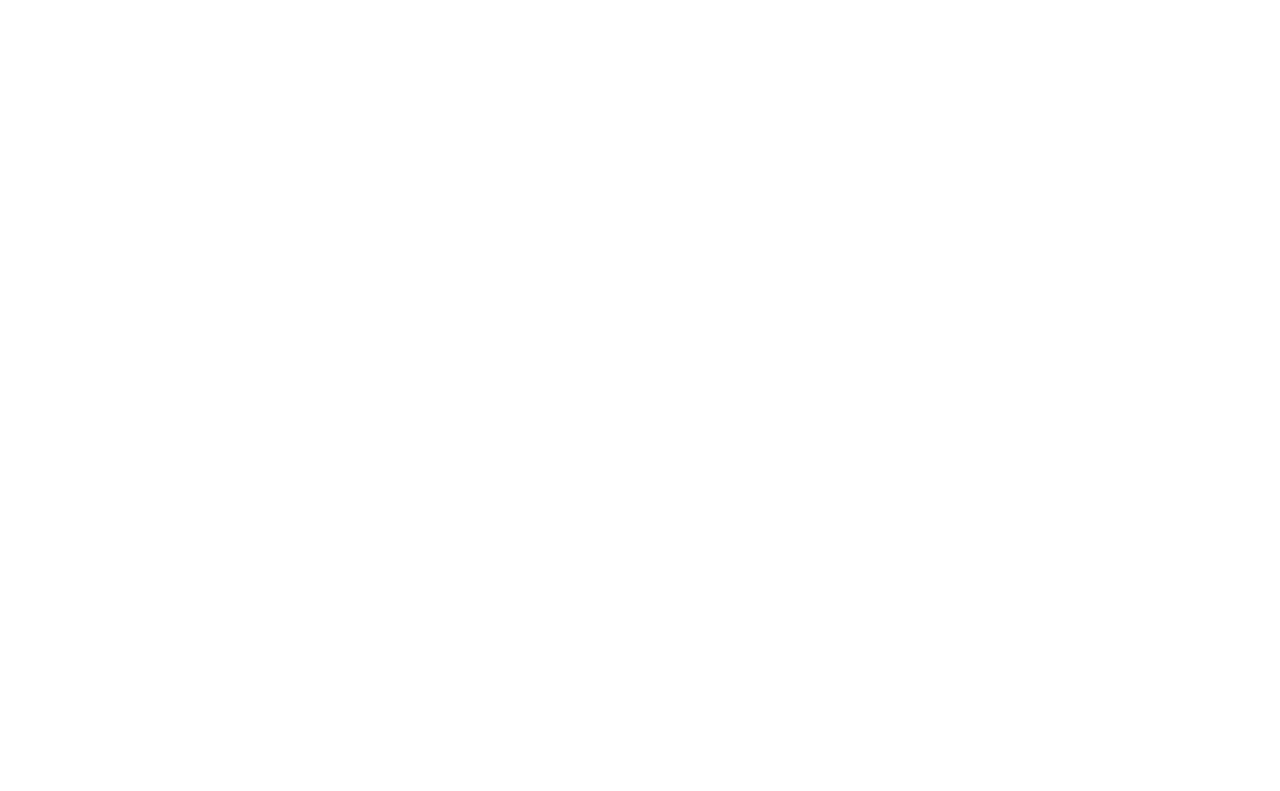
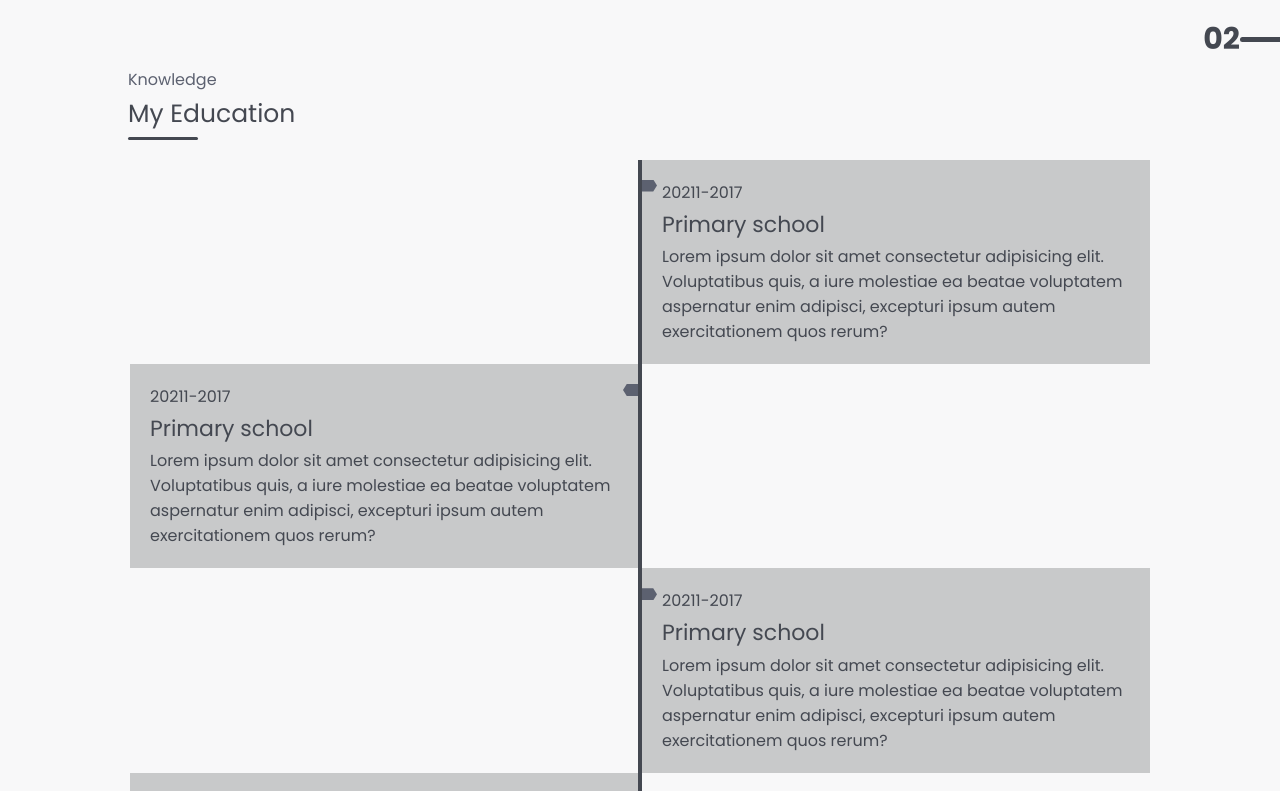
Before and after one commit to nshizi1/portfolio, a React (Create React App) app: page / in a window 1280 px wide. Shown: the part 1320-2111 px from the top of the page. Before the commit the page ends 1307 px from the top, so only its background shows below. Built offline with nearby package versions, Linux system fonts and the light colour scheme.

Commit message:
studies design

```diff
--- a/src/components/Header.jsx
+++ b/src/components/Header.jsx
@@ -13,7 +13,7 @@
         <img src={require("../images/logo.png")} alt="Developer's Logo" />
       </div>
       <nav ref={navRef}>
-        <a onClick={showNavbar} href="#home"><i class="fa-solid fa-house"></i> Home</a>
+        <a onClick={showNavbar} href="#hero"><i class="fa-solid fa-house"></i> Home</a>
         <a onClick={showNavbar} href="#about"><i class="fa-solid fa-user"></i> About</a>
         <a onClick={showNavbar} href="#skills"><i class="fa-solid fa-laptop"></i> Skills</a>
         <a onClick={showNavbar} href="#resume"><i class="fa-solid fa-file"></i> Resume</a>
--- a/src/components/Home.jsx
+++ b/src/components/Home.jsx
@@ -69,6 +69,45 @@
           </div>
         </div>
       </section>
+      <section id="skills">
+        <div className="page">
+          <h3>02</h3>
+          <div className="line"></div>
+        </div>
+        <div className="contents">
+          <div className="title">
+            <p>Knowledge</p>
+            <h2>My Education</h2>
+            <div className="line"></div>
+          </div>
+          <div className="cards">
+            <div className="card">
+              <div className="shape"></div>
+              <p className="time">20211-2017</p>
+              <p className="school">Primary school</p>
+              <p className="desc">Lorem ipsum dolor sit amet consectetur adipisicing elit. Voluptatibus quis, a iure molestiae ea beatae voluptatem aspernatur enim adipisci, excepturi ipsum autem exercitationem quos rerum?</p>
+            </div>
+            <div className="card">
+              <div className="shape"></div>
+              <p className="time">20211-2017</p>
+              <p className="school">Primary school</p>
+              <p className="desc">Lorem ipsum dolor sit amet consectetur adipisicing elit. Voluptatibus quis, a iure molestiae ea beatae voluptatem aspernatur enim adipisci, excepturi ipsum autem exercitationem quos rerum?</p>
+            </div>
+            <div className="card">
+              <div className="shape"></div>
+              <p className="time">20211-2017</p>
+              <p className="school">Primary school</p>
+              <p className="desc">Lorem ipsum dolor sit amet consectetur adipisicing elit. Voluptatibus quis, a iure molestiae ea beatae voluptatem aspernatur enim adipisci, excepturi ipsum autem exercitationem quos rerum?</p>
+            </div>
+            <div className="card">
+              <div className="shape"></div>
+              <p className="time">20211-2017</p>
+              <p className="school">Primary school</p>
+              <p className="desc">Lorem ipsum dolor sit amet consectetur adipisicing elit. Voluptatibus quis, a iure molestiae ea beatae voluptatem aspernatur enim adipisci, excepturi ipsum autem exercitationem quos rerum?</p>
+            </div>
+          </div>
+        </div>
+      </section>
     </main>
   )
 }
--- a/src/styles/App.css
+++ b/src/styles/App.css
@@ -426,7 +426,7 @@
 }
 #about{
     background-color: var(--salt);
-    position: absolute;
+    position: relative;
     & img{
         width: 100%;
         height: 100%;
@@ -434,7 +434,7 @@
         border-radius: 10px;
     }
     & .contents{
-        margin: 80px 10%;
+        padding: 80px 10%;
         display: grid;
         grid-template-columns: repeat(3, 1fr);
         gap: 3rem;
@@ -560,3 +560,65 @@
 }
 
 /* ===================      About designing      =================== */
+#skills{
+    background-color: var(--salt);
+    position: relative;
+    & img{
+        width: 100%;
+        height: 100%;
+        object-fit: cover;
+        border-radius: 10px;
+    }
+    & .contents{
+        padding: 80px 10%;
+        & .cards{
+            display: grid;
+            & .card{
+                background-color: var(--silver);
+                padding: 20px;
+                width: 50%;
+                position: relative;
+                display: flex;
+                flex-direction: column;
+                gap: .2rem;
+                & .shape{
+                    position: absolute;
+                    width: 15px;
+                    height: 12px;
+                    clip-path: polygon(0% 0%, 75% 0%, 100% 50%, 75% 100%, 0% 100%);
+                    background-color: var(--gray);
+                }
+                & .time{
+                    font-family: 'Poppins', sans-serif;
+                    color: var(--charcoal);
+                }
+                & .school{
+                    font-size: 22px;
+                    font-family: 'Poppins', sans-serif;
+                    color: var(--charcoal);
+                    font-weight: 400;
+                }
+                & .desc{
+                    font-family: 'Poppins', sans-serif;
+                    color: var(--charcoal);
+                }
+            }
+            & .card:nth-child(even){
+                border-right: solid 4px var(--charcoal);
+                margin-left: 2px;
+                & .shape{
+                    right: 0;
+                    clip-path: polygon(25% 0%, 100% 0%, 100% 100%, 25% 100%, 0% 50%);
+                }
+            }
+            & .card:nth-child(odd){
+                margin-left: auto;
+                margin-right: 2px;
+                border-left: solid 4px var(--charcoal);
+                & .shape{
+                    left: 0;
+                }
+            }
+        }
+    }
+}
```
